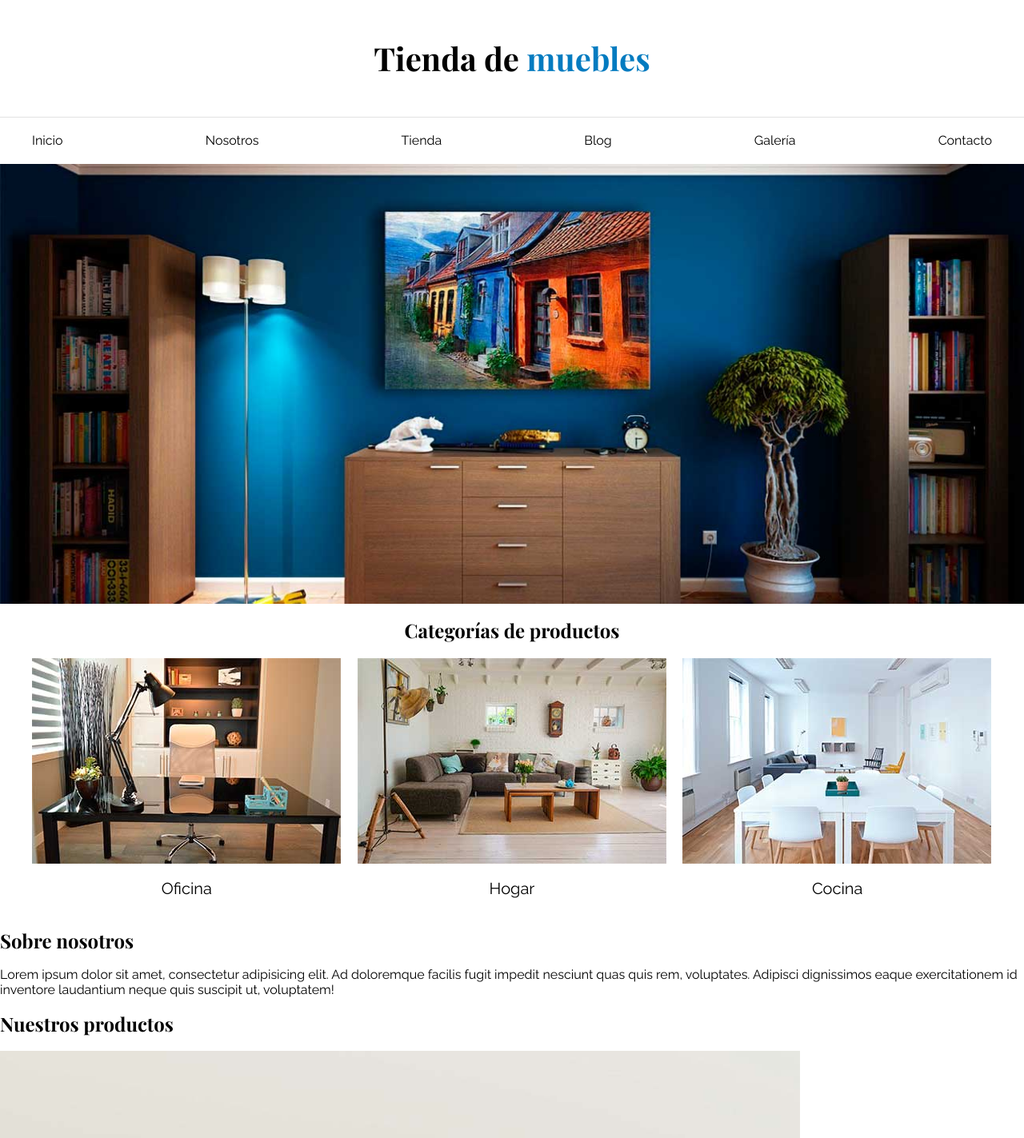
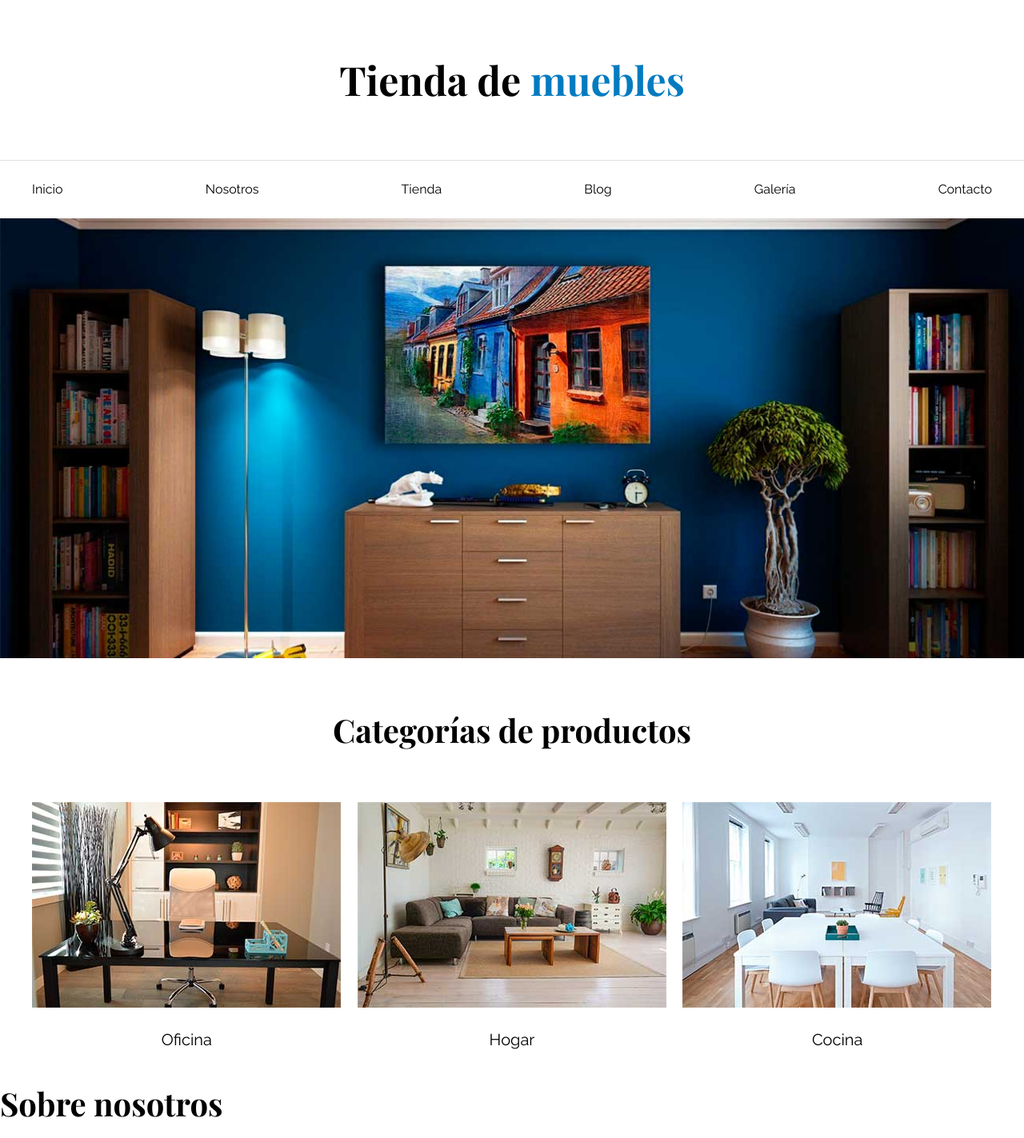
Before and after one commit to josegarcia19809/06-ecommerce, a plain HTML site: page index.html in a window 1280 px wide. Shown: the top 1423 px of the page at 80% size. Drawn offline with nearby package versions, Linux system fonts and the light colour scheme; a web font is replaced by a local one.

Commit message:
Finalizando la Página de Inicio: Ajustando el Diseño

```diff
--- a/css/app.css
+++ b/css/app.css
@@ -12,10 +12,20 @@ html {
 body {
     font-family: "Raleway", serif;
     font-size: 1.6rem;
+    line-height: 2;
 }
 
 h1, h2, h3 {
     font-family: "Playfair Display", serif;
+    margin: 0 0 5rem 0;
+}
+
+h1 {
+    font-size: 5rem;
+}
+
+h2 {
+    font-size: 4rem;
 }
 
 h3 {
@@ -40,9 +50,7 @@ img {
 /** Header y Navegacion **/
 .nombre-sitio {
     margin-top: 5rem;
-    margin-bottom: 5rem;
     text-align: center;
-    font-size: 4rem;
 }
 
 .nombre-sitio span {
@@ -73,6 +81,10 @@ img {
 }
 
 /** Bloque Categorías**/
+.categorias {
+    padding-top: 5rem;
+}
+
 .categorias h2 {
     text-align: center;
 }
```
Also changed, not shown: x_info_.txt, 1 other file.
